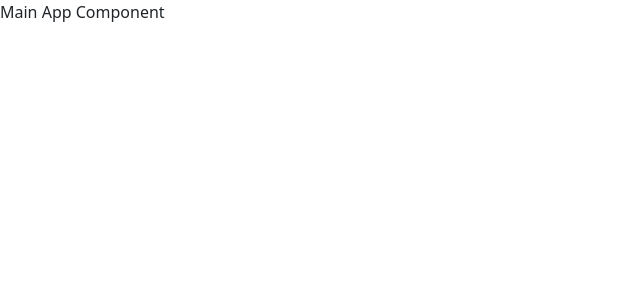
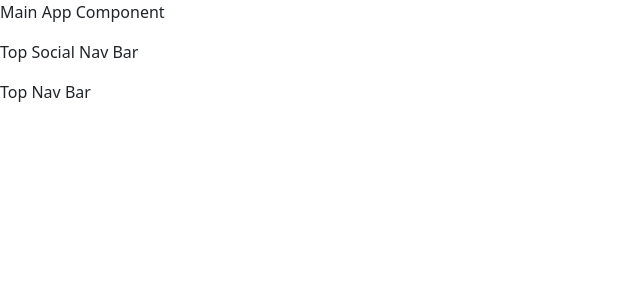
Before and after one commit to jonathannellis/CS230Lab, an Angular app: page / in a window 1280 px wide. Shown: the top 300 px of the page, without its empty margins (0-640 px from the left). Built offline with nearby package versions, Linux system fonts and the light colour scheme.

Commit message:
Created two empty navigation bars

```diff
--- a/angular.json
+++ b/angular.json
@@ -27,8 +27,8 @@
               "src/assets"
             ],
             "styles": [
-              "src/styles.css",
-              "node_modules/bootstrap/dist/css/bootstrap.css"
+              "node_modules/bootstrap/dist/css/bootstrap.css",
+              "src/styles.css"
             ],
             "scripts": [
               "node_modules/bootstrap/dist/js/bootstrap.bundle.js"
--- a/src/app/app.component.html
+++ b/src/app/app.component.html
@@ -1 +1,3 @@
 <p>Main App Component</p>
+<app-top-social-nav-bar>Loading</app-top-social-nav-bar>
+<app-top-nav-bar>Loading</app-top-nav-bar>
--- a/src/app/app.module.ts
+++ b/src/app/app.module.ts
@@ -2,10 +2,14 @@ import { NgModule } from '@angular/core';
 import { BrowserModule } from '@angular/platform-browser';
 
 import { AppComponent } from './app.component';
+import { TopNavBarComponent } from './header/top-nav-bar.component';
+import { TopSocialNavBarComponent } from './header/top-social-nav-bar.component';
 
 @NgModule({
   declarations: [
-    AppComponent
+    AppComponent,
+    TopNavBarComponent,
+    TopSocialNavBarComponent
   ],
   imports: [
     BrowserModule
--- /dev/null
+++ b/src/app/header/top-nav-bar.component.html
@@ -0,0 +1 @@
+<p>Top Nav Bar</p>
--- /dev/null
+++ b/src/app/header/top-social-nav-bar.component.html
@@ -0,0 +1 @@
+<p>Top Social Nav Bar</p>
```
Also changed, not shown: src/app/header/top-nav-bar.component.ts (added, +9 -0 lines), src/app/header/top-social-nav-bar.component.ts (added, +9 -0 lines).
